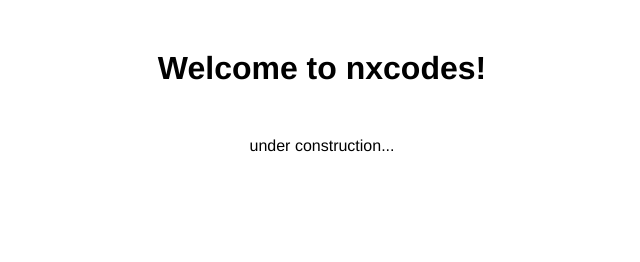
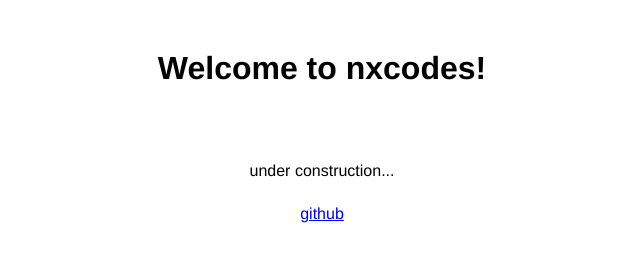
Before and after one commit to ncks03/nxcodes.nl, a plain HTML site: page index.html in a window 1280 px wide. Shown: the whole page, without its empty margins (318-958 px from the left). Drawn offline with Linux system fonts and the light colour scheme.

Commit message:
moved index.html file

```diff
--- a/public/index.html
+++ b/index.html
@@ -3,12 +3,14 @@
 <head>
     <meta charset="UTF-8">
     <meta name="viewport" content="width=device-width, initial-scale=1">
-    <link rel="stylesheet" href="../styles/style.css">
+    <link rel="stylesheet" href="styles/style.css">
     <title>nxcodes</title>
 </head>
 <body>
     <h1>Welcome to nxcodes!</h1>
 
     <p>under construction...</p>
+
+    <a href="https://github.com/ncks03/">github</a>
 </body>
 </html>
--- a/styles/style.css
+++ b/styles/style.css
@@ -11,3 +11,7 @@ body {
 h1 {
     padding: 50px 0;
 }
+
+p {
+    padding: 25px 0;
+}
```
